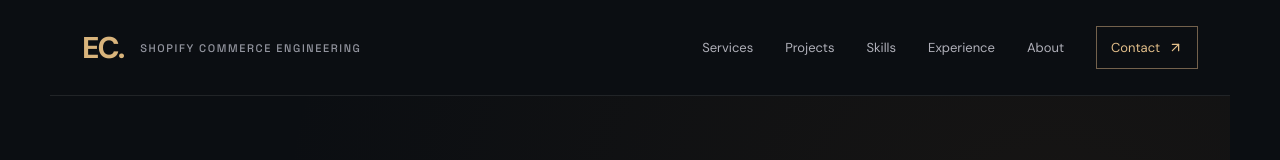
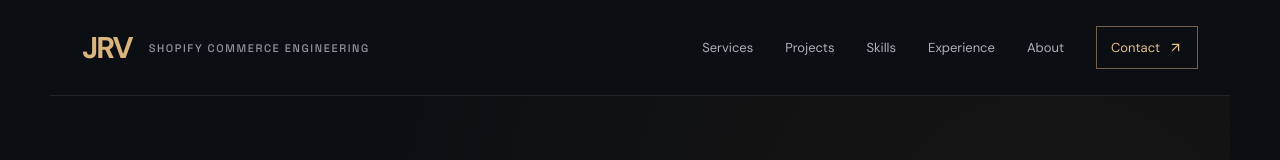
Before and after one commit to bonvallite/developer-portfolio, a Next.js app: page / in a window 1280 px wide. Shown: the top 160 px of the page. Built offline with nearby package versions, Linux system fonts and the light colour scheme.

Commit message:
fix(brand): use user-approved JRV identity rather than EC.

```diff
--- a/app/page.tsx
+++ b/app/page.tsx
@@ -31,12 +31,12 @@ const capabilities = [
 // summaries aligned with ENGINEERING_STANDARDS.md and its completion criteria.
 // The conversion feature links to the maintained case study and its public PDF;
 // keep internal metrics and audit attachments outside this public repository.
-// Public identity is EC. (Shopify Commerce Engineering); keep the {JRV}
-// favicon at app/icon.svg as the separate browser-tab mark. Contact goes to
+// Public wordmark is JRV (the user's approved identity); keep the {JRV}
+// favicon at app/icon.svg as the corresponding browser-tab mark. Contact goes to
 // hello@jrvallite.com, not a personal Gmail account.
 export default function Home() {
   return <main>
-    <header className="header container"><a className="brand" href="#home"><strong>EC.</strong><span>SHOPIFY COMMERCE ENGINEERING</span></a><nav aria-label="Main navigation"><a href="#services">Services</a><a href="#work">Projects</a><a href="#skills">Skills</a><Link href="/experience">Experience</Link><a href="#about">About</a><a className="nav-contact" href="#contact">Contact <ArrowUpRight size={15}/></a></nav></header>
+    <header className="header container"><a className="brand" href="#home"><strong>JRV</strong><span>SHOPIFY COMMERCE ENGINEERING</span></a><nav aria-label="Main navigation"><a href="#services">Services</a><a href="#work">Projects</a><a href="#skills">Skills</a><Link href="/experience">Experience</Link><a href="#about">About</a><a className="nav-contact" href="#contact">Contact <ArrowUpRight size={15}/></a></nav></header>
     <section id="home" className="hero container"><div className="eyebrow"><span className="spark"/> SHOPIFY DEVELOPMENT · ECOMMERCE MANAGEMENT · CRO</div><h1>Shopify storefronts, systems and growth.<br/><em>Built to work together.</em></h1><div className="hero-bottom hero-bottom-photo"><div className="hero-content"><p>I develop Shopify storefronts and practical commerce systems, from responsive homepage and product-page experiences to B2B purchasing rules, custom apps, warehouse integrations and data-led CRO. Explore real project responsibilities, interactive demonstrations and the engineering decisions behind the work.</p><div className="actions"><Link className="button primary" href="/experience">See my Shopify experience <ArrowUpRight size={18}/></Link><a className="button secondary" href="#contact">Discuss a role or project <ArrowRight size={18}/></a></div></div><figure className="hero-portrait"><Image src="/photos/commerce-developer-laptop.jpg" alt="Shopify developer working with a laptop" width={967} height={1450} sizes="(max-width: 700px) 100vw, 340px" priority/></figure></div><div className="hero-tags"><span>SHOPIFY DEVELOPMENT</span><span>ECOMMERCE MANAGEMENT</span><span>CONVERSION RATE OPTIMISATION</span><span>CUSTOM SHOPIFY APPS</span><span>API INTEGRATIONS</span></div></section>
     {/* Secondary interactive showcase supports the service-led H1 with concrete
         portfolio references and case-study CTAs; avoid unsupported sales claims. */}
@@ -83,6 +83,6 @@ export default function Home() {
     {/* The experience summary appears before the project gallery; do not repeat it here. */}
     {/* Home workspace details are intentionally omitted from public hiring SEO. */}
     <section id="contact" className="contact"><div className="container"><span className="overline">07 / CONTACT</span><h2>Have a challenge<br/>worth <em>solving?</em></h2><p>For Shopify developer and ecommerce manager roles, CRO audits, theme work, or custom API projects, describe the scope and preferred next step. Enquiries are welcome from ecommerce businesses and hiring teams.</p><div className="actions">{/* Stage 4: role and project email links provide optional, distinct enquiry prompts without a third-party form or personal-name disclosure. */}<a className="button primary" href="mailto:hello@jrvallite.com?subject=Shopify%20role%20enquiry&body=Role%20title%3A%0ACompany%3A%0AEmployment%20type%20and%20location%3A%0AKey%20responsibilities%3A%0ANext%20step%3A%0A">Discuss a role <ArrowUpRight size={18}/></a><a className="button secondary" href="mailto:hello@jrvallite.com?subject=Shopify%20project%20enquiry&body=Business%20or%20store%3A%0AProject%20challenge%3A%0AScope%20and%20desired%20outcome%3A%0ATimeline%3A%0ANext%20step%3A%0A">Discuss a project <ArrowUpRight size={18}/></a><a className="button secondary" href="https://api.whatsapp.com/send?phone=639075480000&text=Hello%2C%20I%20saw%20your%20portfolio%20and%20would%20like%20to%20discuss%20a%20project." target="_blank" rel="noopener noreferrer" aria-label="Message me on WhatsApp about a project">Message me on WhatsApp <ArrowUpRight size={18}/></a></div></div></section>
-    <footer className="footer container"><span>© {new Date().getFullYear()} SHOPIFY COMMERCE ENGINEERING</span><span>BUILT WITH NEXT.JS · DEPLOYED WITH VERCEL</span><Link href="/privacy">PRIVACY & ANALYTICS</Link><a href="#home">BACK TO TOP ↑</a></footer>
+    <footer className="footer container"><span>© {new Date().getFullYear()} JRV · SHOPIFY COMMERCE ENGINEERING</span><span>BUILT WITH NEXT.JS · DEPLOYED WITH VERCEL</span><Link href="/privacy">PRIVACY & ANALYTICS</Link><a href="#home">BACK TO TOP ↑</a></footer>
   </main>;
 }
```
